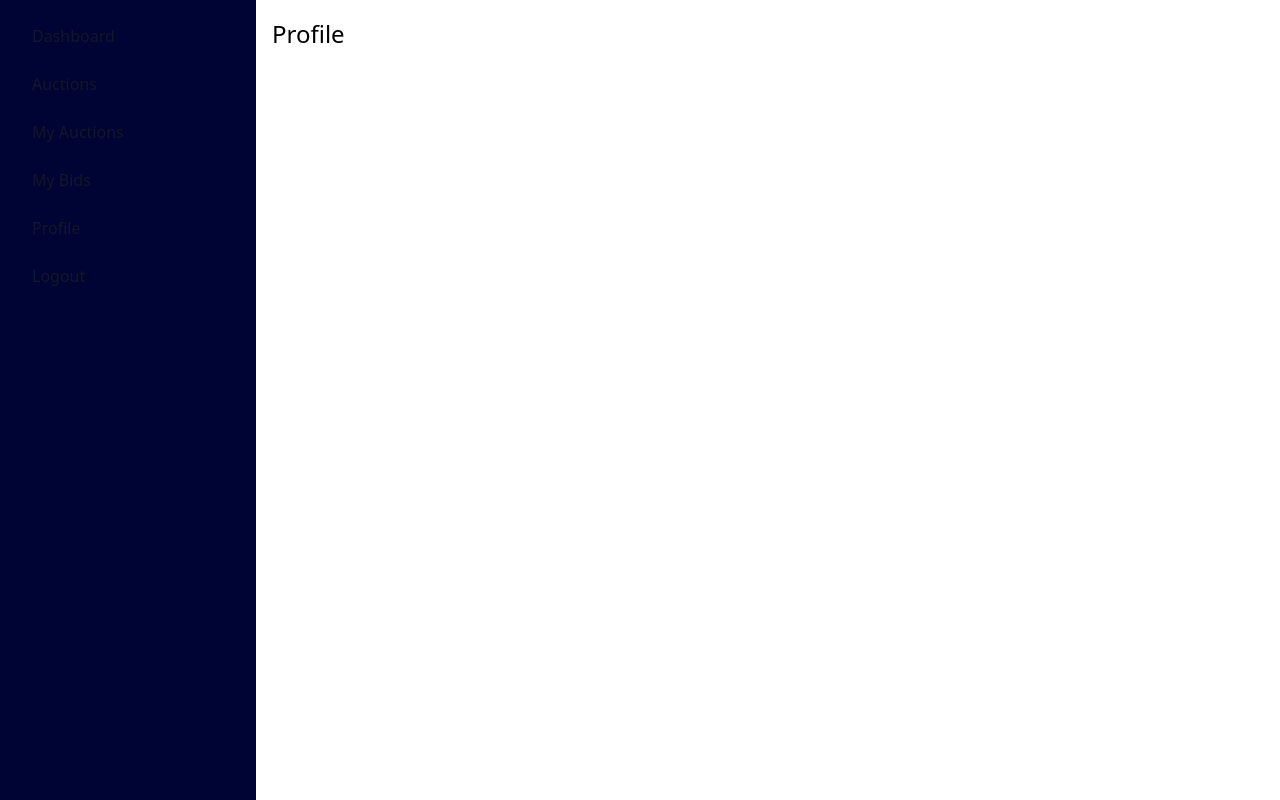
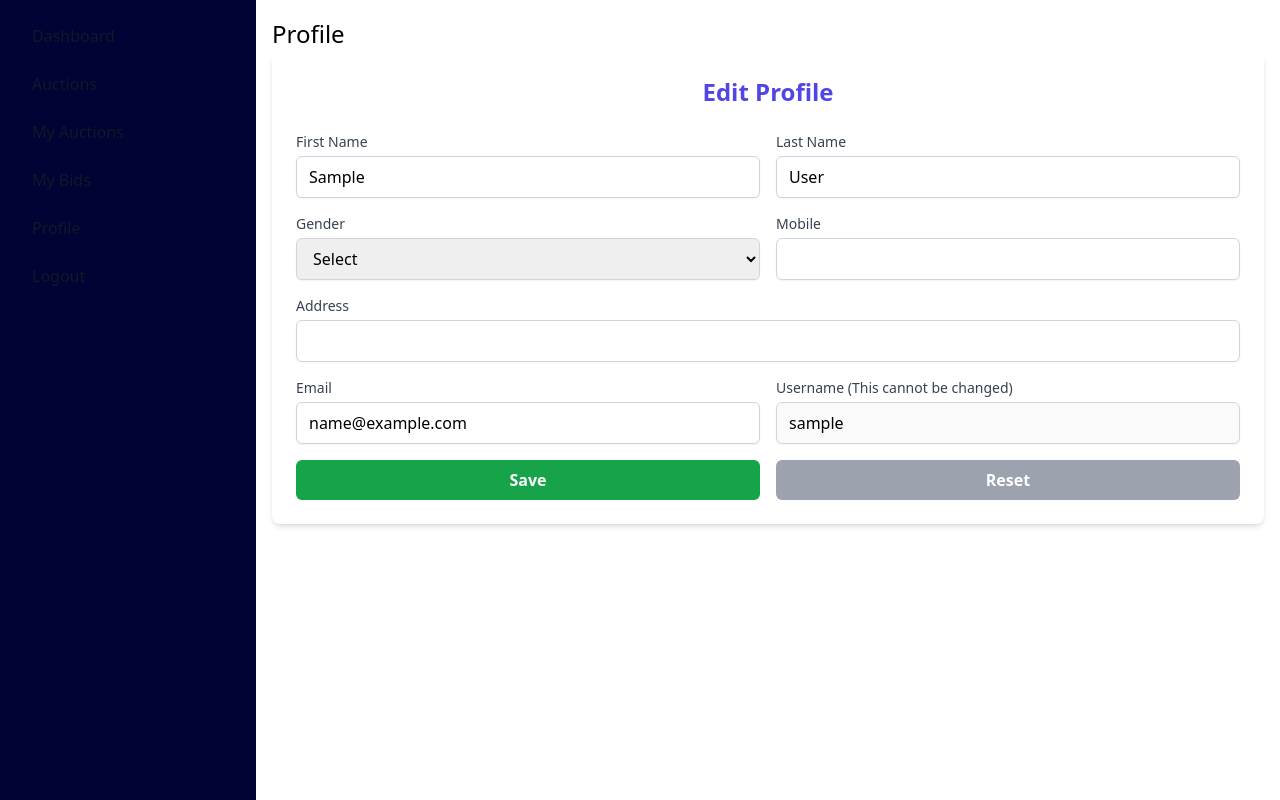
Before and after one commit to Kavindu-R/Bidout-Project-SE205.3, a React (Vite) app: page /profile in a window 1280 px wide. Built offline with nearby package versions, Linux system fonts and the light colour scheme; sample sign-in values are in the browser's storage.

Commit message:
profile section ok

```diff
--- a/src/App.jsx
+++ b/src/App.jsx
@@ -89,7 +89,7 @@ const App = () => {
                   user={user}
                   setUser={setUser}
                   title={"Profile"}
-                  frame={<Profile />}
+                  frame={<Profile user={user} setUser={setUser} />}
                 />
               }
             ></Route>
--- a/src/pages/dashboardPages/Profile.jsx
+++ b/src/pages/dashboardPages/Profile.jsx
@@ -1,2 +1,275 @@
-const Profile = () => {};
+/* eslint-disable no-unused-vars */
+import { useState } from "react";
+import { motion } from "framer-motion";
+import AuthNotification from "../../components/screens/AuthNotification"; // Import the AuthNotification component
+
+const Profile = ({ user, setUser }) => {
+  const userData = JSON.parse(localStorage.getItem("user"));
+
+  const [firstName, setFirstName] = useState(userData?.firstName || "");
+  const [lastName, setLastName] = useState(userData?.lastName || "");
+  const [gender, setGender] = useState(userData?.gender || "");
+  const [mobile, setMobile] = useState(userData?.mobile || "");
+  const [address, setAddress] = useState(userData?.address || "");
+  const [email, setEmail] = useState(userData?.email || "");
+  const [username, setUsername] = useState(userData?.username || "");
+  const [message, setMessage] = useState("");
+  const [messageOk, setMessageOk] = useState(true); // To control message type (success or error)
+
+  const handleSave = async () => {
+    if (
+      !firstName.trim() ||
+      !lastName.trim() ||
+      !gender.trim() ||
+      !mobile ||
+      !address.trim() ||
+      !email.trim() ||
+      !username.trim()
+    ) {
+      setMessage("Please fill in all fields.");
+      setMessageOk(false);
+      return;
+    }
+    if (mobile.length !== 10) {
+      setMessage("Mobile number must be 10 digits.");
+      setMessageOk(false);
+      return;
+    }
+    const updatedUser = {
+      ...userData,
+      firstName,
+      lastName,
+      gender,
+      mobile,
+      address,
+      email,
+      username,
+    };
+
+    try {
+      const response = await fetch("http://localhost:5173/api/users/edit", {
+        method: "PUT",
+        headers: {
+          "Content-Type": "application/json",
+        },
+        body: JSON.stringify(updatedUser),
+      });
+
+      const res = await response.json();
+      if (response.ok) {
+        setUser(res.data);
+        localStorage.setItem("user", JSON.stringify(res.data));
+
+        setMessageOk(true);
+        setMessage(`${res.message}`);
+      } else {
+        setMessageOk(false);
+        setMessage(`${res.message}`);
+      }
+    } catch (error) {
+      console.error("Error:", error);
+      setMessageOk(false);
+      setMessage("Server error occurred. Please try again.");
+    }
+
+    // Update user data in localStorage
+    localStorage.setItem("user", JSON.stringify(updatedUser));
+
+    // Set success message and type
+    setMessage("Profile updated successfully.");
+    setMessageOk(true);
+  };
+
+  const handleReset = () => {
+    setFirstName(userData?.firstName || "");
+    setLastName(userData?.lastName || "");
+    setGender(userData?.gender || "");
+    setMobile(userData?.mobile || "");
+    setAddress(userData?.address || "");
+    setEmail(userData?.email || "");
+    setUsername(userData?.username || "");
+
+    // Set reset message and type
+    setMessage("Changes have been reset.");
+    setMessageOk(true);
+  };
+
+  return (
+    <div className="bg-white flex items-center justify-center">
+      <motion.div
+        className="w-full p-6 bg-white shadow-md rounded-lg"
+        initial={{ opacity: 0, scale: 0.95 }}
+        animate={{ opacity: 1, scale: 1 }}
+        transition={{ duration: 0.6, ease: "easeOut" }}
+      >
+        <motion.h2
+          className="text-2xl font-bold text-center mb-6 text-indigo-600"
+          initial={{ opacity: 0, y: -20 }}
+          animate={{ opacity: 1, y: 0 }}
+          transition={{ duration: 0.6, ease: "easeOut" }}
+        >
+          Edit Profile
+        </motion.h2>
+
+        {/* Show AuthNotification if there's a message */}
+        <AuthNotification message={message} message_ok={messageOk} />
+
+        <form className="space-y-4">
+          <div className="grid grid-cols-2 gap-4">
+            <div>
+              <label
+                htmlFor="firstName"
+                className="block text-sm font-medium text-gray-700"
+              >
+                First Name
+              </label>
+              <input
+                id="firstName"
+                name="firstName"
+                type="text"
+                value={firstName}
+                onChange={(e) => setFirstName(e.target.value)}
+                className="mt-1 block w-full px-3 py-2 border border-gray-300 rounded-md shadow-sm focus:outline-none focus:ring-indigo-500 focus:border-indigo-500"
+              />
+            </div>
+
+            <div>
+              <label
+                htmlFor="lastName"
+                className="block text-sm font-medium text-gray-700"
+              >
+                Last Name
+              </label>
+              <input
+                id="lastName"
+                name="lastName"
+                type="text"
+                value={lastName}
+                onChange={(e) => setLastName(e.target.value)}
+                className="mt-1 block w-full px-3 py-2 border border-gray-300 rounded-md shadow-sm focus:outline-none focus:ring-indigo-500 focus:border-indigo-500"
+              />
+            </div>
+          </div>
+
+          <div className="grid grid-cols-2 gap-4">
+            <div>
+              <label
+                htmlFor="gender"
+                className="block text-sm font-medium text-gray-700"
+              >
+                Gender
+              </label>
+              <select
+                id="gender"
+                name="gender"
+                value={gender}
+                onChange={(e) => setGender(e.target.value)}
+                className="mt-1 block w-full px-3 py-2 border border-gray-300 rounded-md shadow-sm focus:outline-none focus:ring-indigo-500 focus:border-indigo-500"
+              >
+                <option value="">Select</option>
+                <option value="male">Male</option>
+                <option value="female">Female</option>
+                <option value="other">Other</option>
+              </select>
+            </div>
+
+            <div>
+              <label
+                htmlFor="mobile"
+                className="block text-sm font-medium text-gray-700"
+              >
+                Mobile
+              </label>
+              <input
+                id="mobile"
+                name="mobile"
+                type="text"
+                value={mobile}
+                onChange={(e) => setMobile(e.target.value)}
+                className="mt-1 block w-full px-3 py-2 border border-gray-300 rounded-md shadow-sm focus:outline-none focus:ring-indigo-500 focus:border-indigo-500"
+              />
+            </div>
+          </div>
+
+          <div>
+            <label
+              htmlFor="address"
+              className="block text-sm font-medium text-gray-700"
+            >
+              Address
+            </label>
+            <input
+              id="address"
+              name="address"
+              type="text"
+              value={address}
+              onChange={(e) => setAddress(e.target.value)}
+              className="mt-1 block w-full px-3 py-2 border border-gray-300 rounded-md shadow-sm focus:outline-none focus:ring-indigo-500 focus:border-indigo-500"
+            />
+          </div>
+
+          <div className="grid grid-cols-2 gap-4">
+            <div>
+              <label
+                htmlFor="email"
+                className="block text-sm font-medium text-gray-700"
+              >
+                Email
+              </label>
+              <input
+                id="email"
+                name="email"
+                type="email"
+                value={email}
+                onChange={(e) => setEmail(e.target.value)}
+                className="mt-1 block w-full px-3 py-2 border border-gray-300 rounded-md shadow-sm focus:outline-none focus:ring-indigo-500 focus:border-indigo-500"
+              />
+            </div>
+
+            <div>
+              <label
+                htmlFor="username"
+                className="block text-sm font-medium text-gray-700"
+              >
+                Username (This cannot be changed)
+              </label>
+              <input
+                id="username"
+                name="username"
+                type="text"
+                value={username}
+                disabled
+                onChange={(e) => setUsername(e.target.value)}
+                className="mt-1 block w-full px-3 py-2 border border-gray-300 rounded-md shadow-sm focus:outline-none focus:ring-indigo-500 focus:border-indigo-500"
+              />
+            </div>
+          </div>
+
+          <div className="flex space-x-4">
+            <motion.button
+              type="button"
+              className="w-full px-4 py-2 bg-green-600 text-white font-semibold rounded-md hover:bg-green-700 focus:outline-none focus:ring-2 focus:ring-offset-2 focus:ring-green-600"
+              whileHover={{ scale: 1.02 }}
+              whileTap={{ scale: 0.95 }}
+              onClick={handleSave}
+            >
+              Save
+            </motion.button>
+
+            <motion.button
+              type="button"
+              className="w-full px-4 py-2 bg-gray-400 text-white font-semibold rounded-md hover:bg-gray-500 focus:outline-none focus:ring-2 focus:ring-offset-2 focus:ring-gray-500"
+              whileHover={{ scale: 1.02 }}
+              whileTap={{ scale: 0.95 }}
+              onClick={handleReset}
+            >
+              Reset
+            </motion.button>
+          </div>
+        </form>
+      </motion.div>
+    </div>
+  );
+};
+
 export default Profile;
```
Also changed, not shown: src/components/screens/AuthNotification.jsx (+0 -7 lines).
